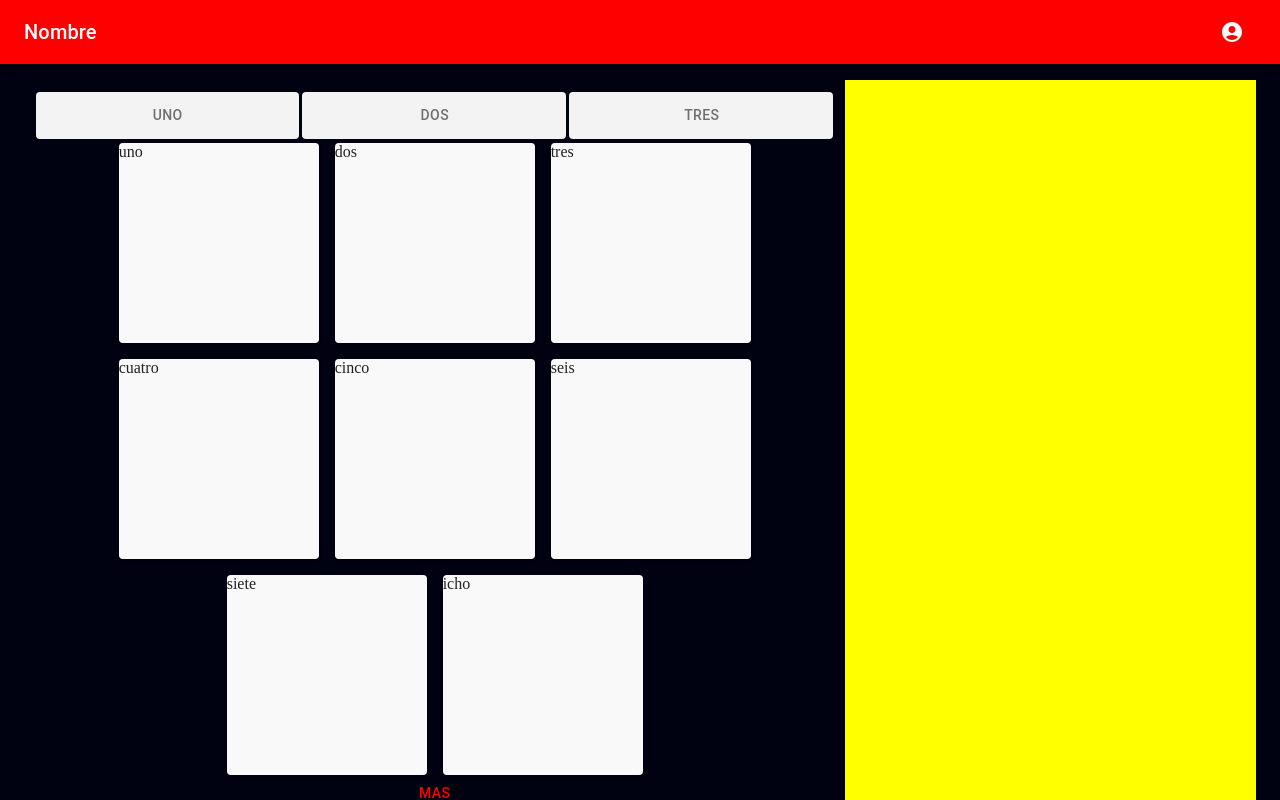
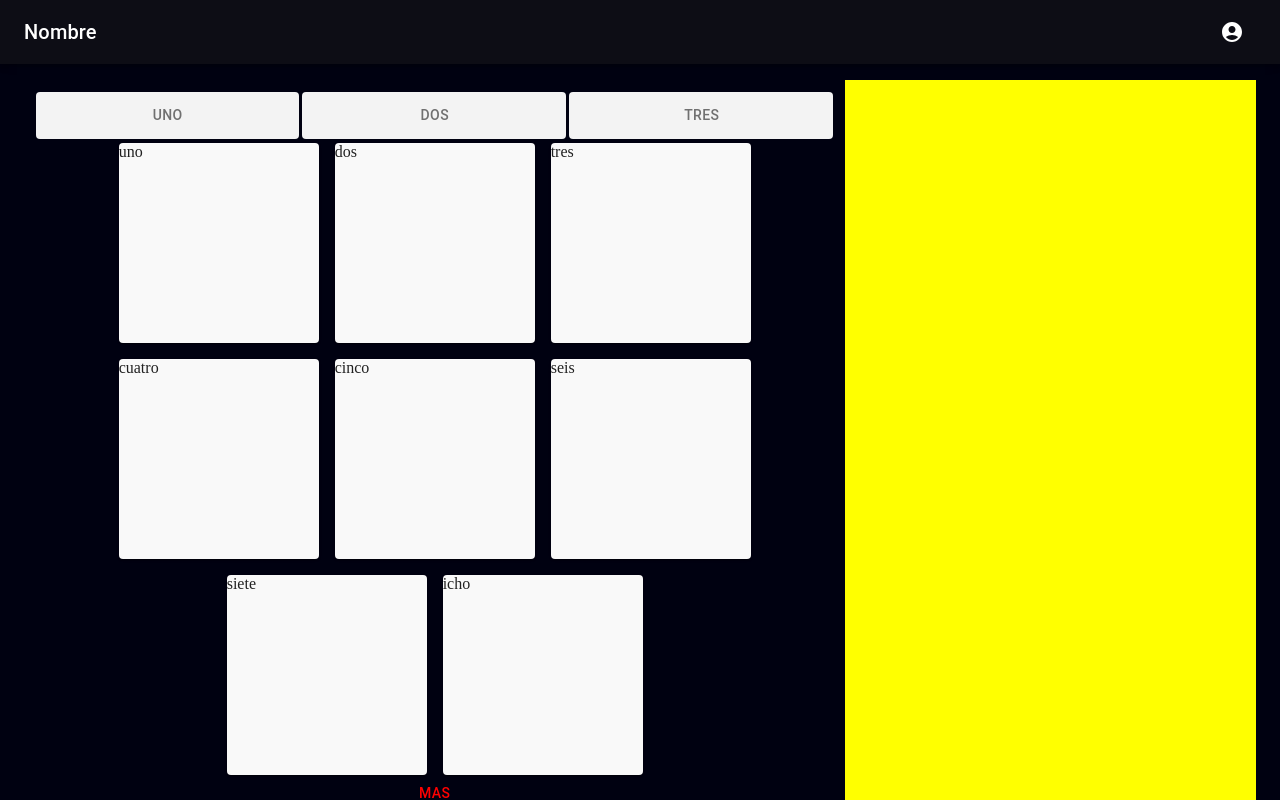
Before and after one commit to velasquezgalejandro/imdb-clone, a React (Vite) app: page / in a window 1280 px wide. Shown: the top 800 px of the page. Built offline with nearby package versions, Linux system fonts and the light colour scheme.

Commit message:
cambio en colores del header y theme

```diff
--- a/src/ThemeProvider.js
+++ b/src/ThemeProvider.js
@@ -2,6 +2,9 @@ import { createTheme } from '@mui/material/styles';
 
 const theme = createTheme({
   palette: {
+    layout: {
+      main: '#0d0d15',
+    },
     primary: {
       main: '#ff0000',
     },
--- a/src/layout/Header.jsx
+++ b/src/layout/Header.jsx
@@ -20,7 +20,12 @@ const Header = () => {
   };
 
   return (
-    <AppBar position="static">
+    <AppBar
+      position="static"
+      sx={{
+        '&.MuiPaper-root': { bgcolor: 'layout.main' },
+      }}
+    >
       <Toolbar>
         <Typography
           variant="h6"
--- a/styles.css
+++ b/styles.css
@@ -2,5 +2,3 @@ body {
   margin: 0;
   background-color: #000111;
 }
-
-/* 303F9F */
```
